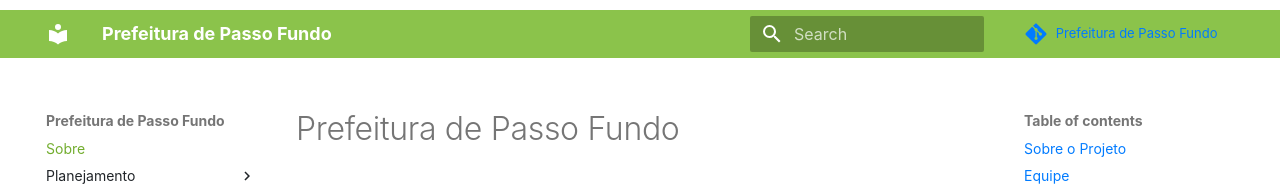
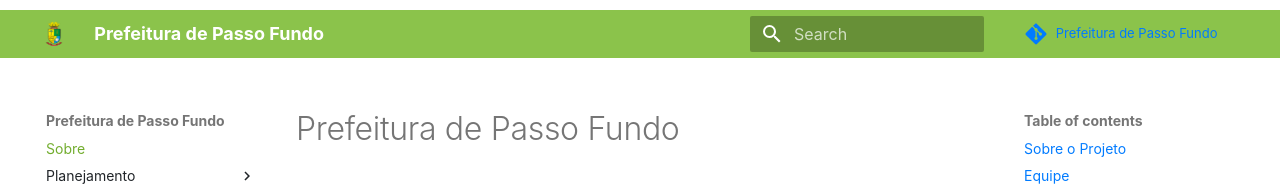
Before and after one commit to Interacao-Humano-Computador/2021.2-Prefeitura-de-Passo-Fundo, an MkDocs documentation site: the page built from docs/index.md, in a window 1280 px wide. Shown: the top 193 px of the page. Built offline with MkDocs 1.6.1 and Material for MkDocs 9.7.7, drawn with Linux system fonts in a browser that asks for light colours; comment, search, counter and statistics services are not loaded.

Commit message:
#23 acrescentados logo e favicon

```diff
--- a/mkdocs.yml
+++ b/mkdocs.yml
@@ -18,6 +18,8 @@
  - Apresentações:
       - Apresentação 1: Apresentacoes/apresentacao1.md
 theme:
+  logo: https://raw.githubusercontent.com/Interacao-Humano-Computador/2021.2-Prefeitura-de-Passo-Fundo/main/assets/img/logo-passo-fundo.png
+  favicon: https://raw.githubusercontent.com/Interacao-Humano-Computador/2021.2-Prefeitura-de-Passo-Fundo/main/assets/img/logo-passo-fundo.png
   name: material
   palette:
     primary: light green
```
